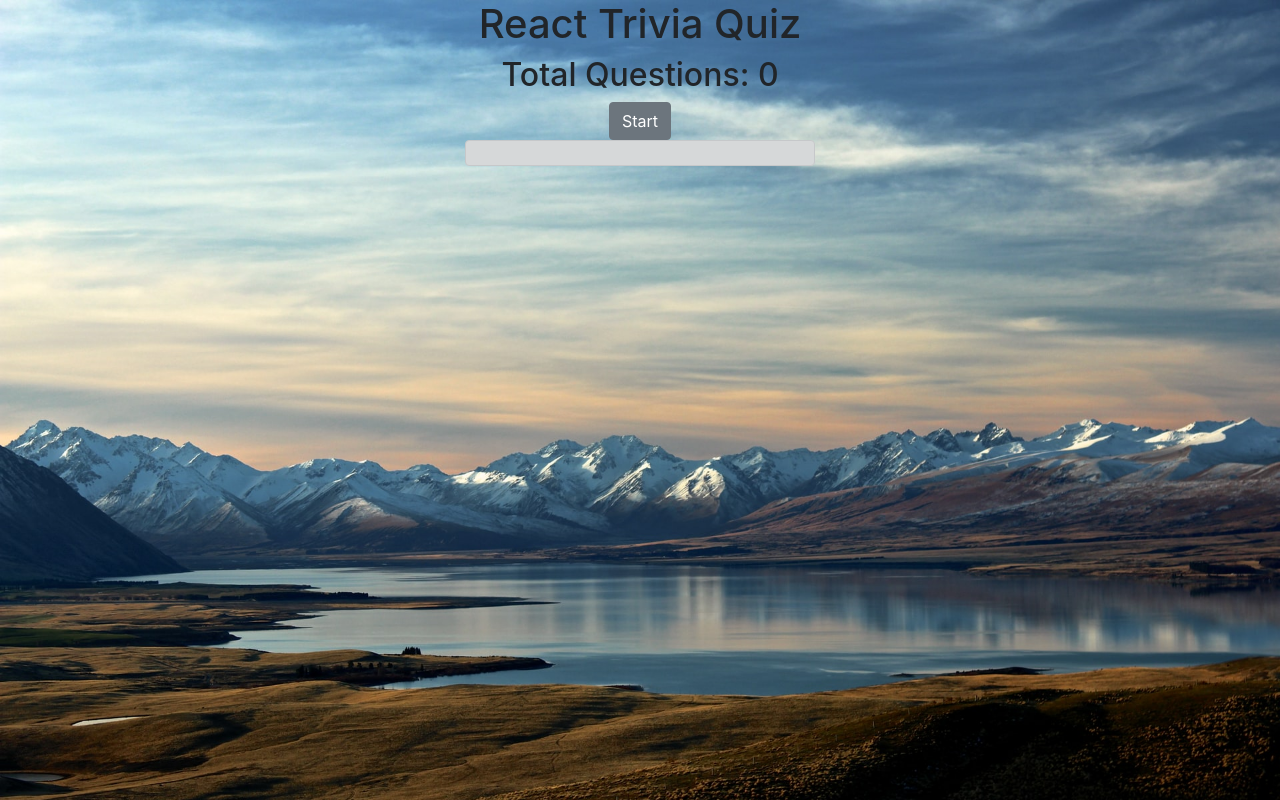
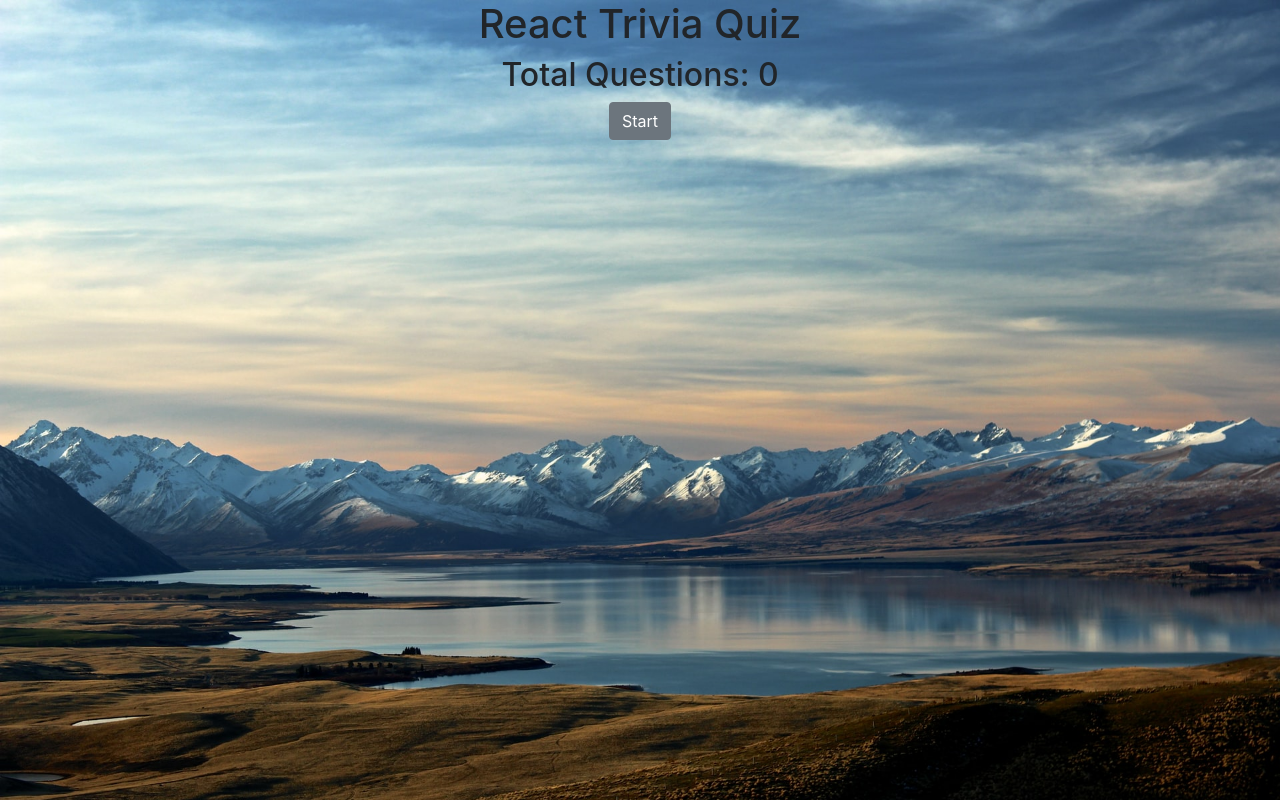
Before and after one commit to ferdinh/SimpleReactQuizApp, a React (Create React App) app: page / in a window 1280 px wide. Built offline with nearby package versions, Linux system fonts and the light colour scheme.

Commit message:
Refactor

```diff
--- a/src/components/QuestionList.tsx
+++ b/src/components/QuestionList.tsx
@@ -12,6 +12,21 @@ export default function QuestionList(props: { listOfQuestions: Question[] }) {
         if (correctly) {
             setCorrectAnswer(correctAnswer + 1);
         }
+    }
+
+    function renderScore() {
+        if (questionList.length !== 0) {
+            return (
+                <Row className='justify-content-center'>
+                    <Col xs={8} md={4} lg={4}>
+                        <Alert
+                            color="dark">{questionList.length !== 0 ? `Score: ${correctAnswer}/${questionList.length}` : ''} </Alert>
+                    </Col>
+                </Row>
+            )
+        }
+
+        return null;
     }
 
     useEffect(() => {
@@ -36,12 +51,7 @@ export default function QuestionList(props: { listOfQuestions: Question[] }) {
                 </Col>
             </Row>
 
-            <Row className='justify-content-center'>
-                <Col xs={8} md={4} lg={4}>
-                    <Alert color="dark">{questionList.length !== 0 ? `Score: ${correctAnswer}/${questionList.length}` : ''} </Alert>
-                </Col>
-            </Row>
-
+            {renderScore()}
         </Container>
     )
 }
```
